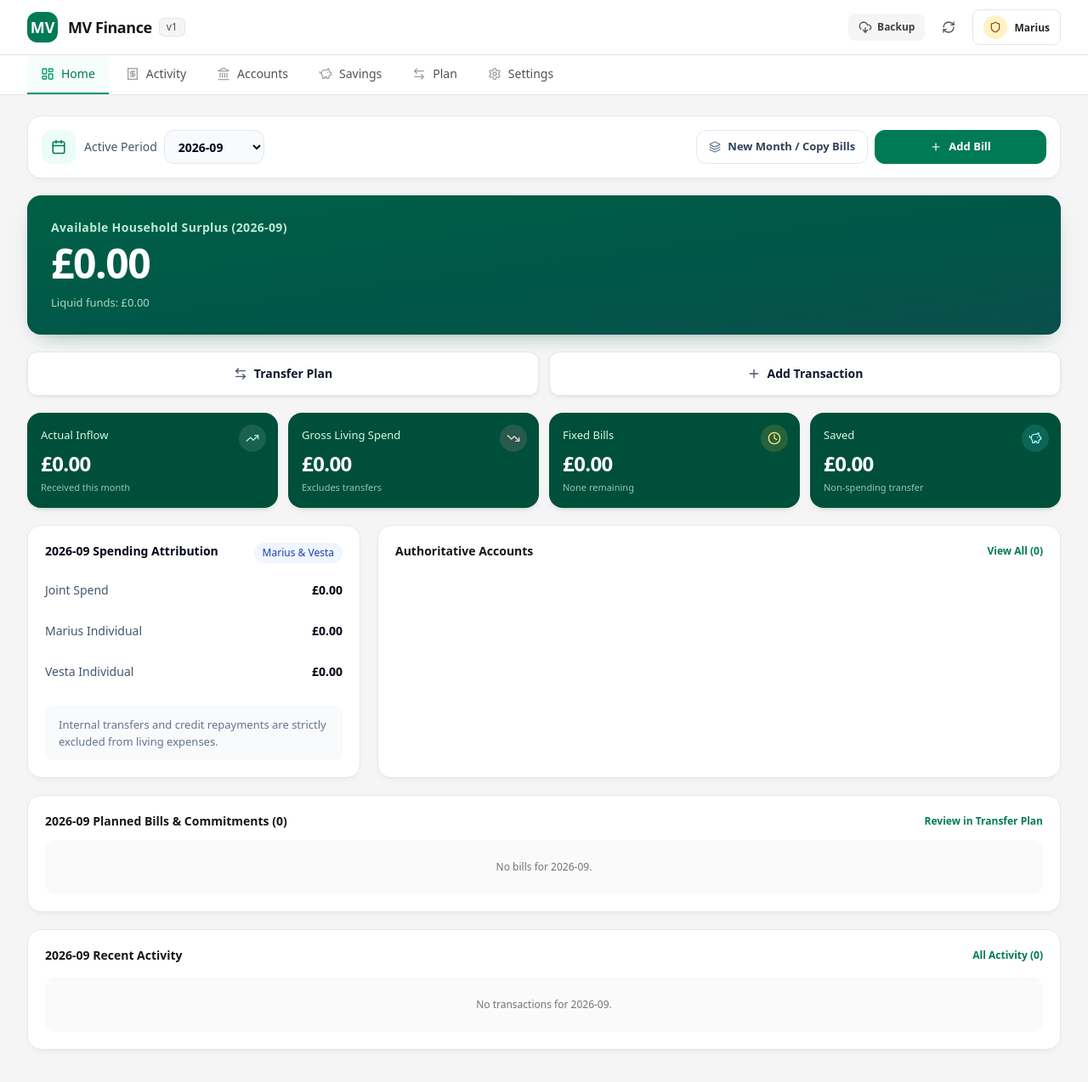
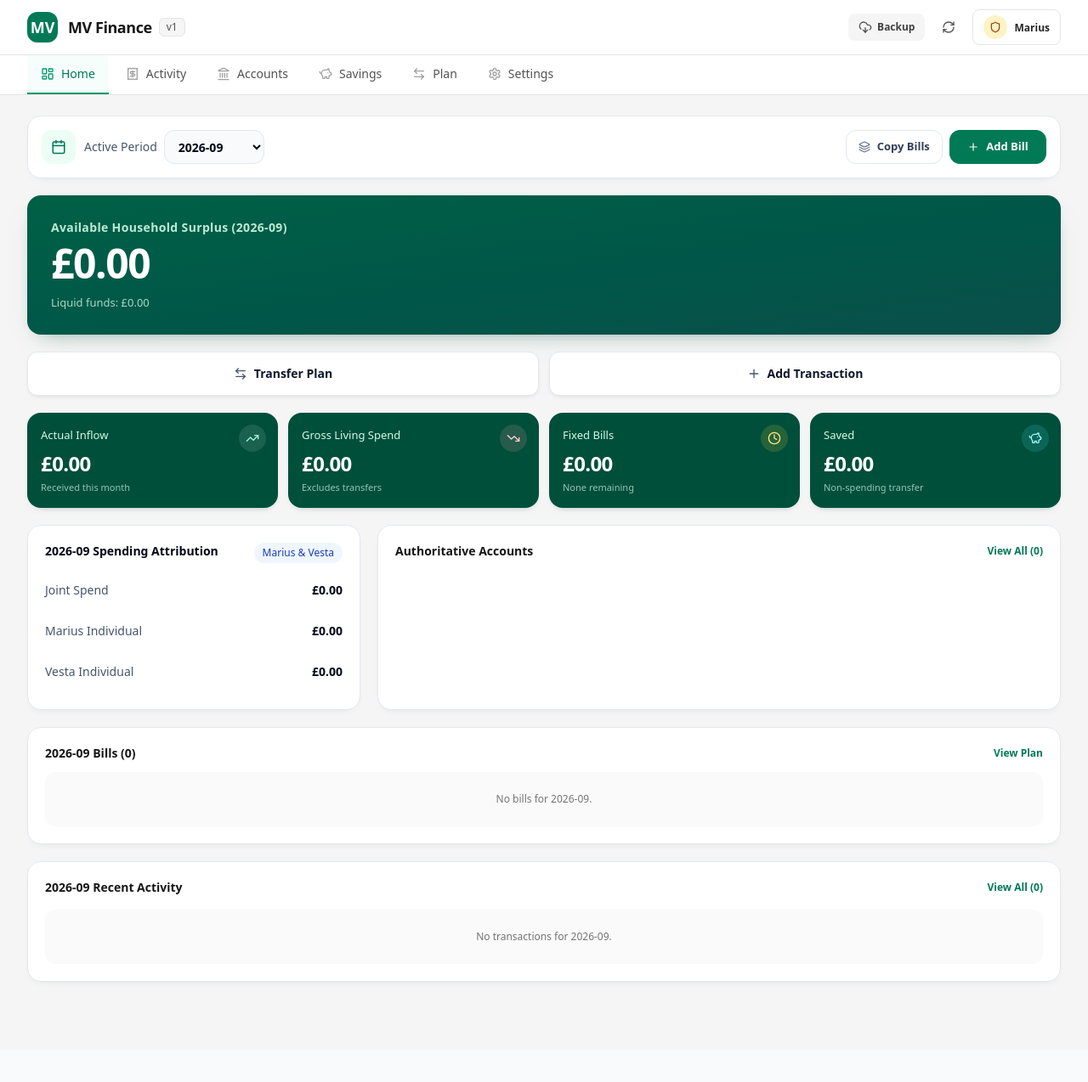
Before and after one commit to backtonemesis-cpu/MV, a React (Vite) app: page / in a window 1280 px wide. Shown: the top 1274 px of the page at 85% size. After the commit the page ends 1236 px from the top, so only its background shows below. Built offline with nearby package versions, Linux system fonts and the light colour scheme.

Commit message:
Finish Home copy reduction

```diff
--- a/src/components/Dashboard.tsx
+++ b/src/components/Dashboard.tsx
@@ -155,7 +155,7 @@ export const Dashboard: React.FC<DashboardProps> = ({
                 className="h-10 inline-flex items-center justify-center gap-2 px-3.5 rounded-xl border border-slate-200 dark:border-neutral-700 bg-white dark:bg-neutral-900 text-slate-700 dark:text-neutral-200 text-[13px] font-semibold whitespace-nowrap hover:bg-slate-50 dark:hover:bg-neutral-800 transition"
               >
                 <Layers className="w-3.5 h-3.5 text-slate-500 dark:text-neutral-400" />
-                New Month / Copy Bills
+                Copy Bills
               </button>
               <button
                 onClick={onOpenPlannedPaymentModal}
@@ -298,7 +298,7 @@ export const Dashboard: React.FC<DashboardProps> = ({
         </div>
       )}
 
-      {/* Grid: Spending Attribution & Authoritative Accounts */}
+      {/* Grid: Spending Attribution & Accounts */}
       <div className="grid grid-cols-1 md:grid-cols-3 gap-5">
         {/* Payer Attribution Card */}
         <section className="bg-white dark:bg-neutral-900 p-5 rounded-2xl border border-slate-200 dark:border-neutral-800 shadow-[0_4px_12px_-8px_rgba(15,23,42,0.18)]">
@@ -307,7 +307,6 @@ export const Dashboard: React.FC<DashboardProps> = ({
               <h2 className="text-sm font-bold text-slate-950 dark:text-white">
                 {selectedMonth} Spending Attribution
               </h2>
-              <p className="hidden"></p>
             </div>
             <span className="shrink-0 px-2.5 py-1 rounded-full bg-blue-50 dark:bg-blue-950/50 text-xs font-medium text-blue-800 dark:text-blue-200">
               Marius & Vesta
@@ -341,10 +340,6 @@ export const Dashboard: React.FC<DashboardProps> = ({
                 {formatPence(vestaSpendPence)}
               </span>
             </div>
-          </div>
-
-          <div className="mt-4 rounded-lg bg-[#f8fafc] dark:bg-neutral-800/70 px-4 py-3 text-[13px] leading-5 text-[#64748b] dark:text-neutral-400">
-            Internal transfers and credit repayments are strictly excluded from living expenses.
           </div>
         </section>
 
@@ -398,14 +393,14 @@ export const Dashboard: React.FC<DashboardProps> = ({
         <div className="flex items-center justify-between mb-3">
           <div>
             <h2 className="text-sm font-bold text-neutral-900 dark:text-neutral-100">
-              {selectedMonth} Planned Bills & Commitments ({monthPlannedPayments.length})
+              {selectedMonth} Bills ({monthPlannedPayments.length})
             </h2>
           </div>
           <button
             onClick={() => onNavigateToTab('transfer_plan')}
             className="text-xs text-emerald-700 dark:text-emerald-400 font-semibold hover:underline"
           >
-            Review in Transfer Plan
+            View Plan
           </button>
         </div>
 
@@ -458,7 +453,7 @@ export const Dashboard: React.FC<DashboardProps> = ({
             onClick={() => onNavigateToTab('activity')}
             className="text-xs text-emerald-700 dark:text-emerald-400 font-semibold hover:underline"
           >
-            All Activity ({monthTransactions.length})
+            View All ({monthTransactions.length})
           </button>
         </div>
 
```
